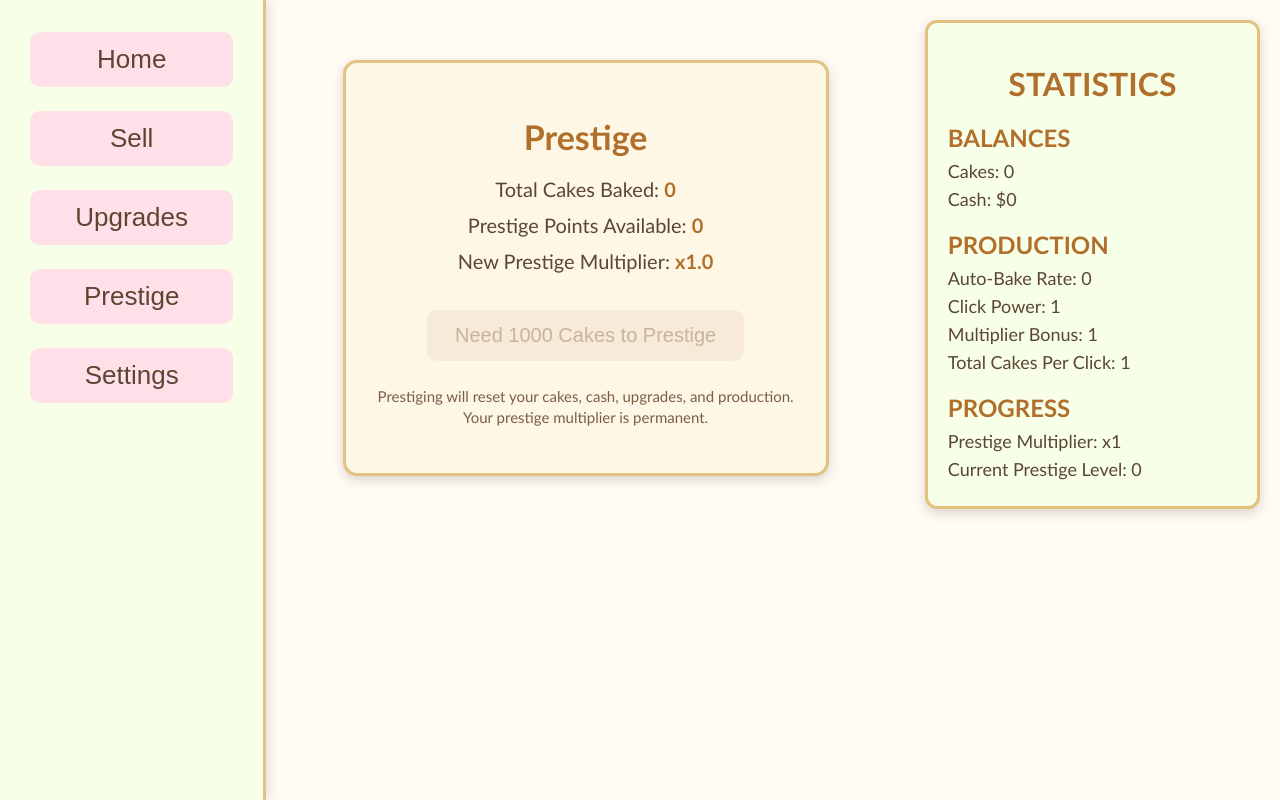
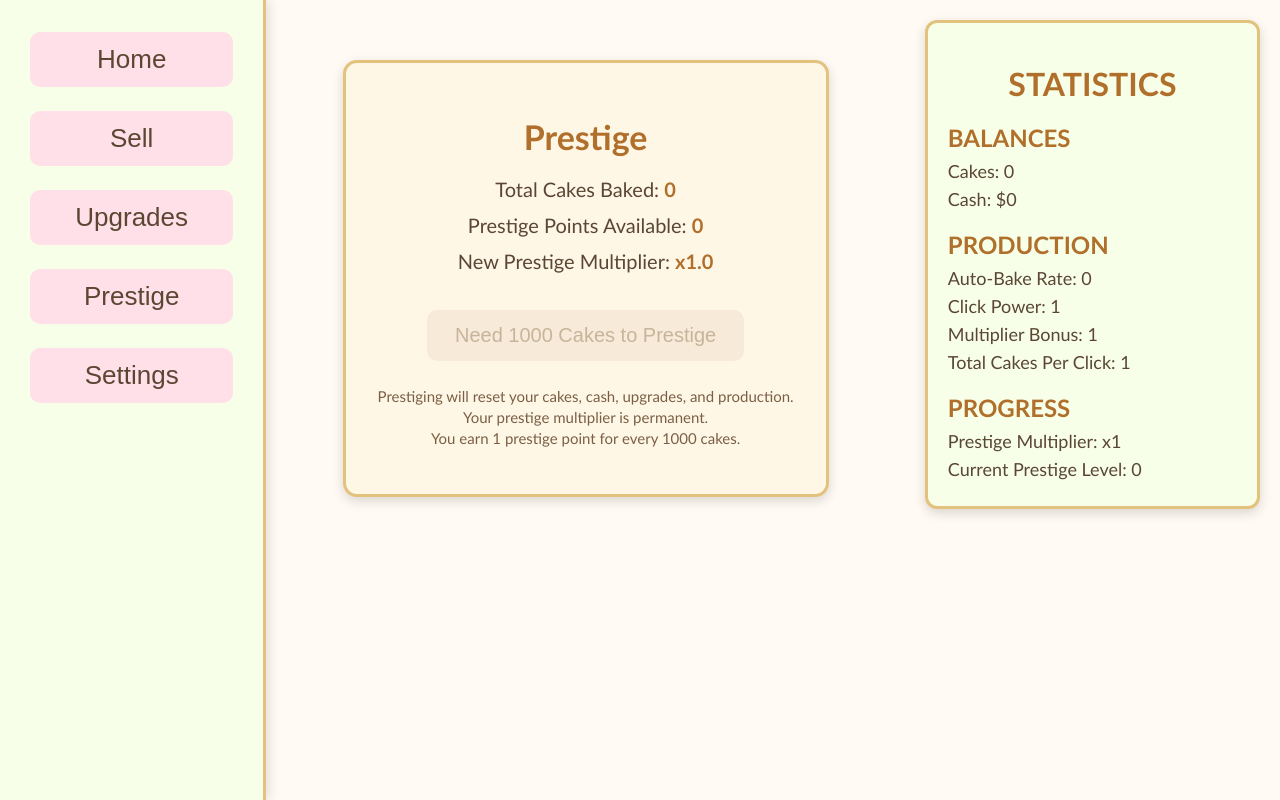
Before and after one commit to jbiri03/idleClick, a PHP site: page /prestige.php in a window 1280 px wide. Run offline with PHP 8.4, Linux system fonts and the light colour scheme; the visitor is signed in with stand-in values (Sample User, id 1); data comes from the database, SQL or seed files in the repository; both versions use the stored data as it was after the commit; data that the repository does not hold is empty.

Commit message:
Added details about prestiging to UI

```diff
--- a/prestige.php
+++ b/prestige.php
@@ -8,6 +8,7 @@ $current_multiplier = 1;
 $current_clickPower = 1;
 $current_cps = 0;
 $current_bonus = 0;
+$available_prestige_points = 0;
 
 require_once __DIR__ . '/php/config.php';
 
@@ -37,6 +38,8 @@ if(isset($_SESSION['user_id'])) {
             $current_prestige_multiplier = (float)$player_data['prestige_multiplier'];
             $current_prestige_level = (int)$player_data['prestige_level'];
             $current_prestige_points = (int)$player_data['prestige_points'];
+
+            $available_prestige_points = floor($current_cakes / 1000);
         }
 
         else {
@@ -119,9 +122,14 @@ $Baker3Purchased = $purchased_upgrades["Basic Auto Baker III"] ?? 0;
             Total Cakes Baked: <strong id="totalCakesBaked">0</strong>
         </p>
 
-        <p class="prestige-info">
-            Prestige Points Available: <strong id="prestigePoints"><?php echo $current_cakes/1000?></strong>
+        <p class = "prestige-info">
+            Prestige Points Available: <strong><?php echo $available_prestige_points?></strong>
         </p>
+
+        <p class="prestige-info" style = "display:none">
+            Prestige Points Total: <strong id="prestigePoints"></strong>
+        </p>
+
 
         <p class="prestige-info">
             New Prestige Multiplier: <strong id="newPrestigeMultiplier">x1</strong>
@@ -133,8 +141,8 @@ $Baker3Purchased = $purchased_upgrades["Basic Auto Baker III"] ?? 0;
 
         <p class="prestige-warning">
             Prestiging will reset your cakes, cash, upgrades, and production.<br>
-            Your prestige multiplier is permanent.
-        </p>
+            Your prestige multiplier is permanent. <br>
+            You earn 1 prestige point for every 1000 cakes.
 
     </div>
 
```
Also changed, not shown: database/test.db.
